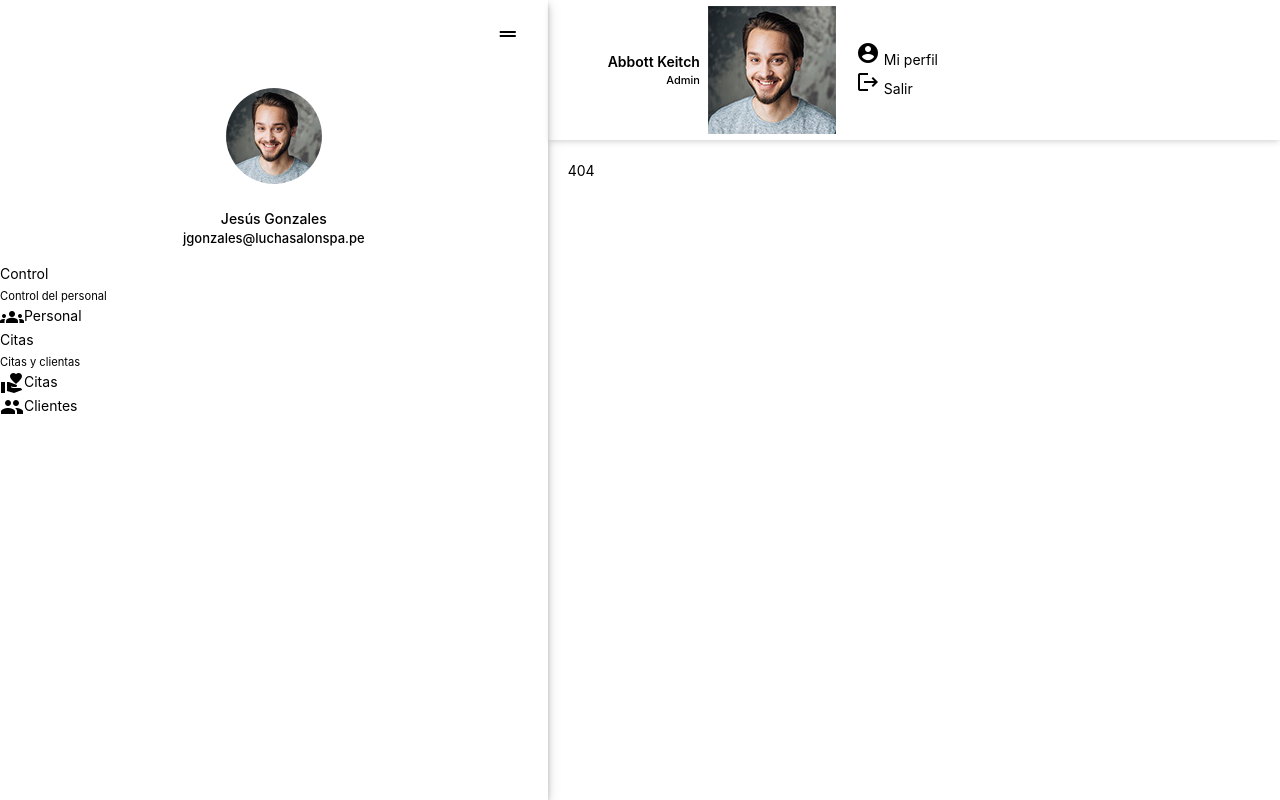
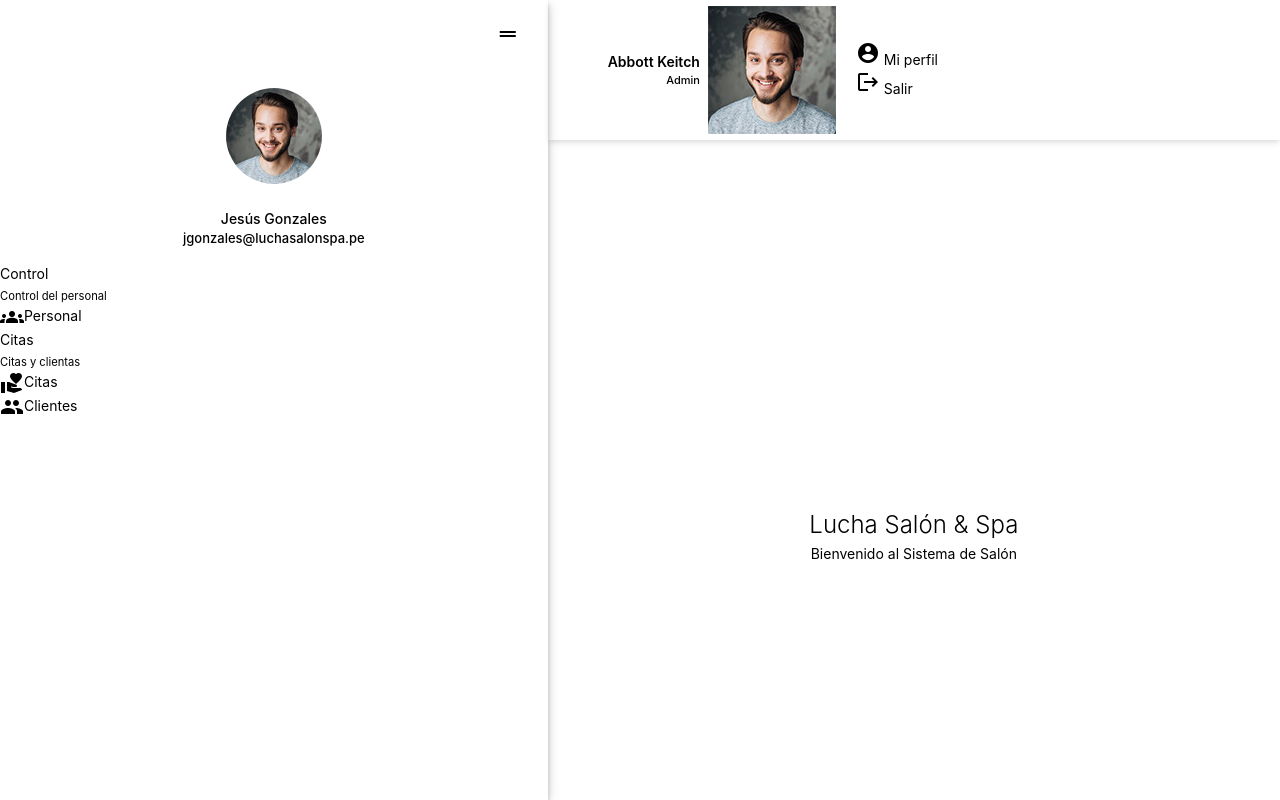
Before and after one commit to gmanriqe/frontend-sissalss, a React (Create React App) app: page /dashboard in a window 1280 px wide. Shown: the top 800 px of the page. Built offline with nearby package versions, Linux system fonts and the light colour scheme.

Commit message:
PAGE 404 - vista 404

```diff
--- /dev/null
+++ b/src/mock/Personal.js
@@ -0,0 +1,24 @@
+export const personal = [
+    {
+        fisrt_name: 'Gonzales',
+        last_name: 'Manrique',
+        state: 1,
+        birth_date: '1991-12-24',
+        doc_type: 1,
+        doc_number: '71998055',
+        id_salary: 1,
+        phone: '993559068',
+        email: 'gmanriqe@gmail.com',
+    },
+    {
+        fisrt_name: 'Sofia',
+        last_name: 'Guerra',
+        state: 1,
+        birth_date: '1996-05-01',
+        doc_type: 1,
+        doc_number: '12345678',
+        id_salary: 1,
+        phone: '987987987',
+        email: 'sofiaguerra@gmail.com',
+    }
+]
--- a/src/routes/index.js
+++ b/src/routes/index.js
@@ -11,6 +11,7 @@ import Login from '../views/Login';
 import Staff from '../views/Staff';
 import AddStaff from "../views/Staff/AddStaff";
 import Page404 from "../views/Page404";
+import Dashboard from "../views/Dashboard";
 
 const RoutesComponent = () => {
     const [isLogged] = useContext(AuthContext);
@@ -19,11 +20,13 @@ const RoutesComponent = () => {
         <Routes>
             <Route element={<Layout1 />} >
                 <Route path="/" element={isLogged ? (<Navigate to="/dashboard" />) : (<Navigate to="/login" />)} />
+                <Route path="/dashboard" element={<Dashboard />} />
                 <Route path="/personal" element={isLogged ? (<Staff />) : (<Navigate to='/login' />)} />
                 <Route path="/personal/nuevo" element={isLogged ? (<AddStaff />) : (<Navigate to='/login' />)} />
                 <Route path="/clientes" element={isLogged ? (<Clients />) : (<Navigate to='/login' />)} />
                 <Route path="/clientes/nuevo" element={isLogged ? (<AddClient />) : (<Navigate to='/login' />)} />
                 <Route path="/cita" element={<Quote />} />
+
                 <Route path="*" element={<Page404 />} />
                 {/* <Route path="*" element={<div>404</div>} /> */}
             </Route>
--- a/src/styles/components/button.css
+++ b/src/styles/components/button.css
@@ -58,6 +58,11 @@ a.btn-rds {
     min-height: 40px;
     max-height: 40px;
 }
+button.btn-rds.btn-secondary,
+a.btn-rds.btn-secondary {
+    background-color: var(--btn-secondary);
+    color: var(--white-color);
+}
 button.btn-rds.btn-block,
 a.btn-rds.btn-block  {
     width: 100%;
--- /dev/null
+++ b/src/views/Dashboard/index.js
@@ -0,0 +1,14 @@
+import { Link } from 'react-router-dom'
+const Dashboard = () => {
+    return (
+        <div className='main main-page404 flex items-center h-screen'>
+            <div className='mx-auto p-20 container'>
+                <div className='max-w-640 text-center m-auto'>
+                    <p className='text-2xl md:text-3xl font-light leading-normal'>Lucha Salón & Spa</p>
+                    <p className='mb-10'>Bienvenido al Sistema de Salón</p>
+                </div>
+            </div>
+        </div>
+    )
+}
+export default Dashboard;
--- a/src/views/Page404/index.js
+++ b/src/views/Page404/index.js
@@ -1,8 +1,14 @@
+import { Link } from 'react-router-dom'
 const Page404 = () => {
     return (
-        <div className='main main-page404'>
+        <div className='main main-page404 flex items-center h-screen'>
             <div className='mx-auto p-20 container'>
-                <h1>404</h1>
+                <div className='max-w-640 m-auto'>
+                    <h1 className='text-6xl font-dark font-bold'>404</h1>
+                    <p className='text-2xl md:text-3xl font-light leading-normal'>¡Vaya! No hemos encontramos la página</p>
+                    <p className='mb-10'>Ve a la página de inicio, encontraras otras opciones.</p>
+                    <Link to='/' className='btn-rds btn-secondary'>Ir al inicio</Link>
+                </div>
             </div>
         </div>
     )
```
